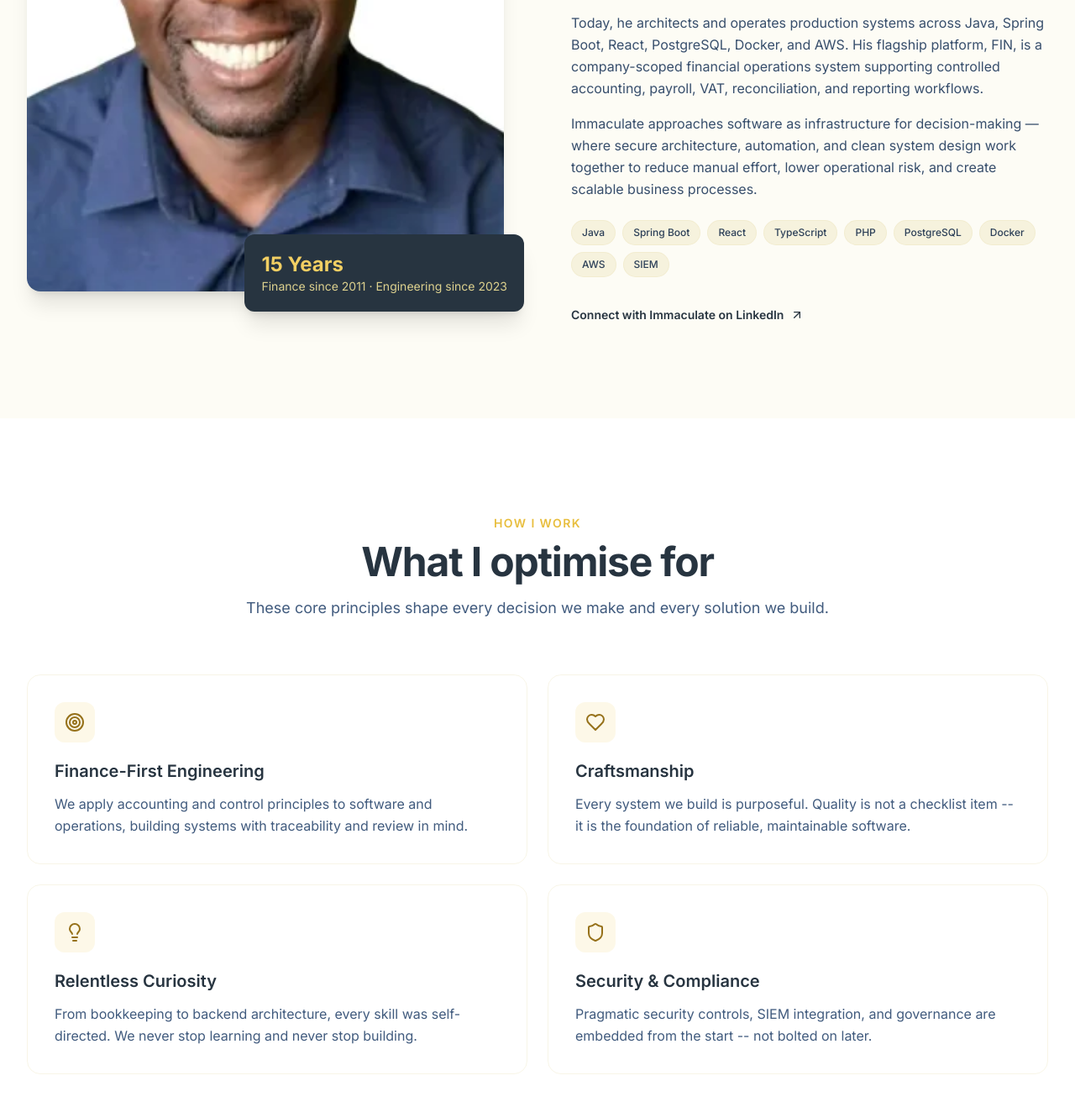
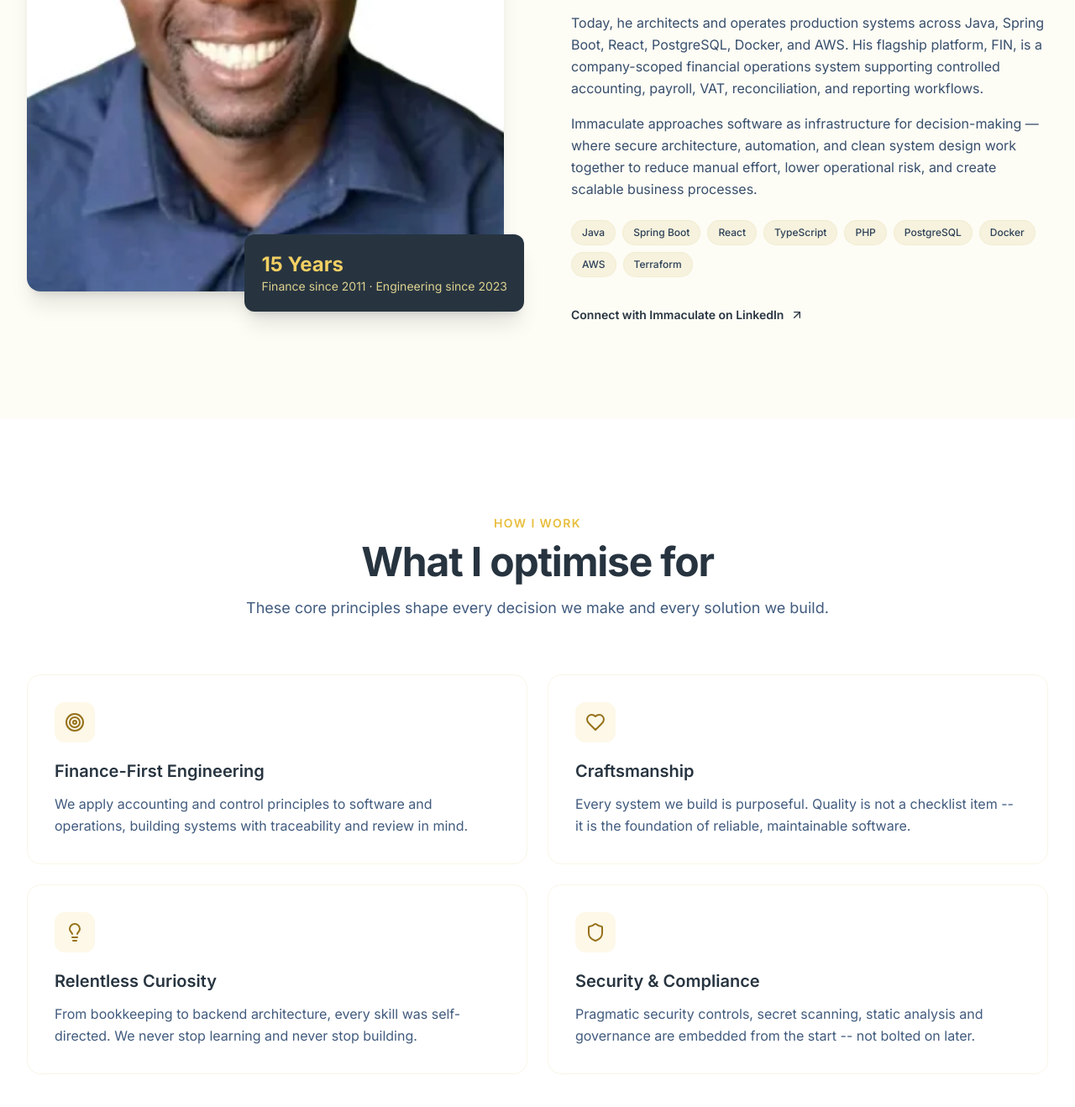
Before and after one commit to sthwalo/sthwalo, a React (Vite) app: page /about in a window 1280 px wide. Shown: the part 1052-2370 px from the top of the page at 84% size. Built offline with nearby package versions, Linux system fonts and the light colour scheme; no server answers.

Commit message:
fix(copy): replace SIEM claims with the security controls actually in use

```diff
--- a/src/pages/About.tsx
+++ b/src/pages/About.tsx
@@ -36,7 +36,7 @@ const values = [
   {
     icon: Shield,
     title: 'Security & Compliance',
-    description: 'Pragmatic security controls, SIEM integration, and governance are embedded from the start -- not bolted on later.',
+    description: 'Pragmatic security controls, secret scanning, static analysis and governance are embedded from the start -- not bolted on later.',
   },
 ];
 
@@ -117,7 +117,7 @@ export default function About() {
                 </p>
               </div>
               <div className="mt-6 flex flex-wrap gap-2">
-                {['Java', 'Spring Boot', 'React', 'TypeScript', 'PHP', 'PostgreSQL', 'Docker', 'AWS', 'SIEM'].map((skill) => (
+                {['Java', 'Spring Boot', 'React', 'TypeScript', 'PHP', 'PostgreSQL', 'Docker', 'AWS', 'Terraform'].map((skill) => (
                   <span key={skill} className="px-3 py-1.5 text-xs font-medium rounded-full bg-warm-sand-200/60 text-deep-space-700 border border-warm-sand-300/30">
                     {skill}
                   </span>
--- a/src/pages/Services.tsx
+++ b/src/pages/Services.tsx
@@ -58,7 +58,7 @@ const services = [
     icon: Shield,
     title: 'Security & Compliance',
     description:
-      'Pragmatic security controls that lower risk without slowing down development. From SIEM-driven threat detection to operational hardening, we embed security into every layer of your stack.',
+      'Pragmatic security controls that lower risk without slowing down development. From access control and tenant isolation to operational hardening, we embed security into every layer of your stack.',
     features: [
       'Authentication design (JWT, Sanctum, session patterns)',
       'Encryption-at-rest and transport (HTTPS/TLS)',
@@ -68,7 +68,7 @@ const services = [
     ],
     technologies: [
       { icon: Lock, name: 'Encryption' },
-      { icon: Cpu, name: 'SIEM' },
+      { icon: Cpu, name: 'CodeQL' },
       { icon: Workflow, name: 'Hardening' },
     ],
   },
```
